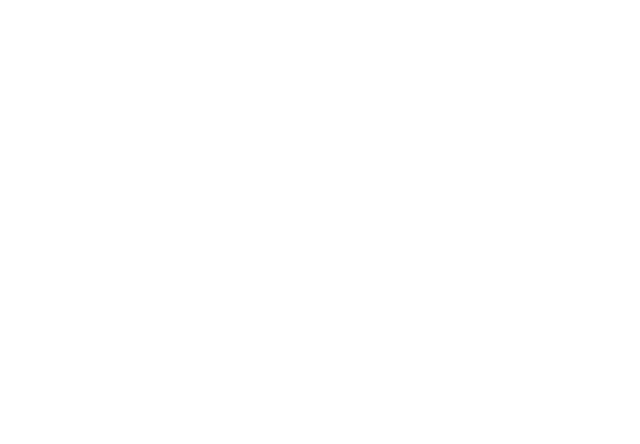
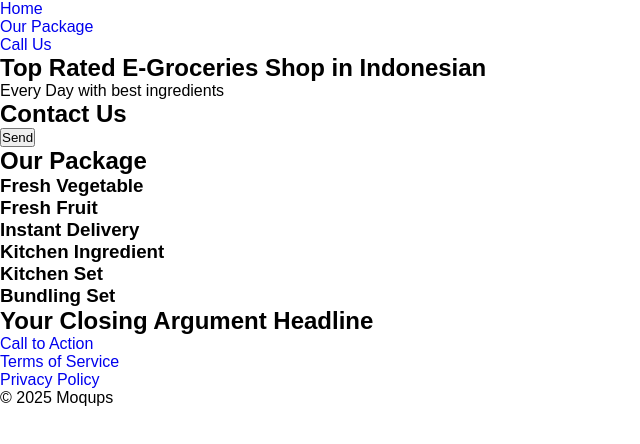
Before and after one commit to MyrasYa/CodingCamp-061025-RasyaAkbarMuhammadZein, a plain HTML site: page index.html in a window 1280 px wide. Shown: the whole page, without its empty margins (0-640 px from the left). Drawn offline with Linux system fonts and the light colour scheme.

Commit message:
Ubah struktur Html dan css

```diff
--- a/css/style.css
+++ b/css/style.css
@@ -0,0 +1,9 @@
+* {
+  padding: 0;
+  margin: 0;
+  box-sizing: border-box;
+  outline: none;
+  text-decoration: none;
+  list-style-type: none;
+  font-family: Poppins, sans-serif;
+}
--- a/index.html
+++ b/index.html
@@ -3,19 +3,95 @@
   <head>
     <meta charset="UTF-8" />
     <meta name="viewport" content="width=device-width, initial-scale=1.0" />
-    <title>Portfolio Web Rasya | Mini Coding Project</title>
+    <title>Top Rated E-Groceries | Mini Coding Project</title>
     <link rel="stylesheet" href="css/style.css" />
   </head>
   <body>
     <!-- Navbar -->
-    <header></header>
+    <header>
+      <nav>
+        <div></div>
+        <ul>
+          <li><a href="#">Home</a></li>
+          <li><a href="#">Our Package</a></li>
+          <li><a href="#">Call Us</a></li>
+        </ul>
+      </nav>
+    </header>
     <!-- Navbar -->
 
-    <!-- Main -->
-    <main></main>
-    <!-- Main -->
+    <!-- Section -->
+    <main>
+      <section>
+        <h1>Top Rated E-Groceries Shop in Indonesian</h1>
+        <p>Every Day with best ingredients</p>
+
+        <div>
+          <figure>
+            <blockquote></blockquote>
+            <figcaption></figcaption>
+          </figure>
+
+          <aside>
+            <h2>Contact Us</h2>
+            <form>
+              <button type="submit">Send</button>
+            </form>
+          </aside>
+        </div>
+
+        <div>
+          <ol>
+            <li></li>
+            <li></li>
+            <li></li>
+          </ol>
+        </div>
+      </section>
+
+      <section>
+        <h2>Our Package</h2>
+        <div>
+          <article>
+            <h3>Fresh Vegetable</h3>
+          </article>
+          <article>
+            <h3>Fresh Fruit</h3>
+          </article>
+          <article>
+            <h3>Instant Delivery</h3>
+          </article>
+          <article>
+            <h3>Kitchen Ingredient</h3>
+          </article>
+          <article>
+            <h3>Kitchen Set</h3>
+          </article>
+          <article>
+            <h3>Bundling Set</h3>
+          </article>
+        </div>
+      </section>
+
+      <section>
+        <h2>Your Closing Argument Headline</h2>
+        <p></p>
+        <a href="#">Call to Action</a>
+      </section>
+    </main>
+    <!-- Section -->
     <!-- Footer -->
-    <footer></footer>
+    <footer>
+      <div>
+        <nav>
+          <ul>
+            <li><a href="#">Terms of Service</a></li>
+            <li><a href="#">Privacy Policy</a></li>
+          </ul>
+        </nav>
+      </div>
+      <p>&copy; 2025 Moqups</p>
+    </footer>
     <!-- Footer -->
 
     <script src="js/script.js"></script>
```
